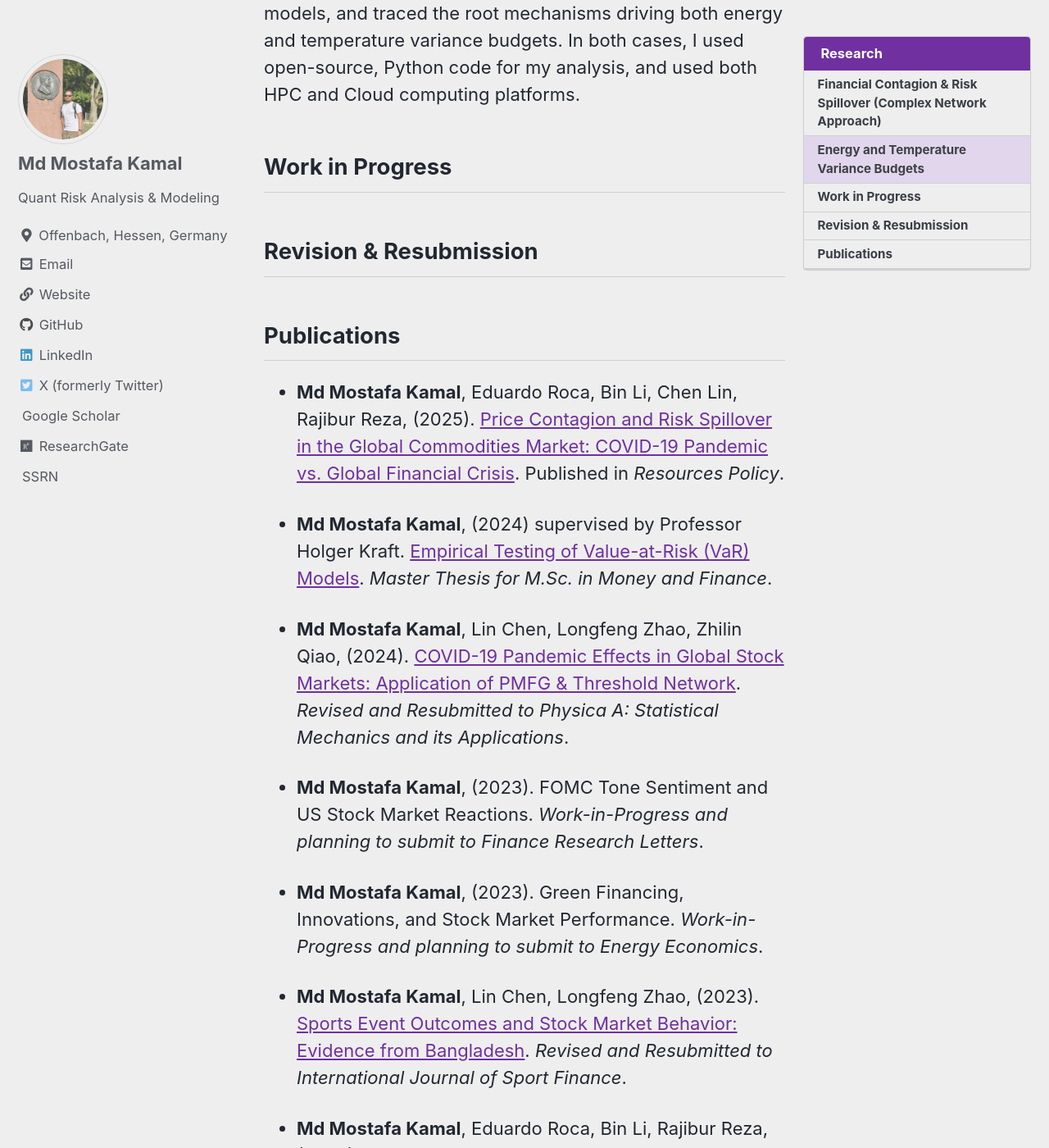
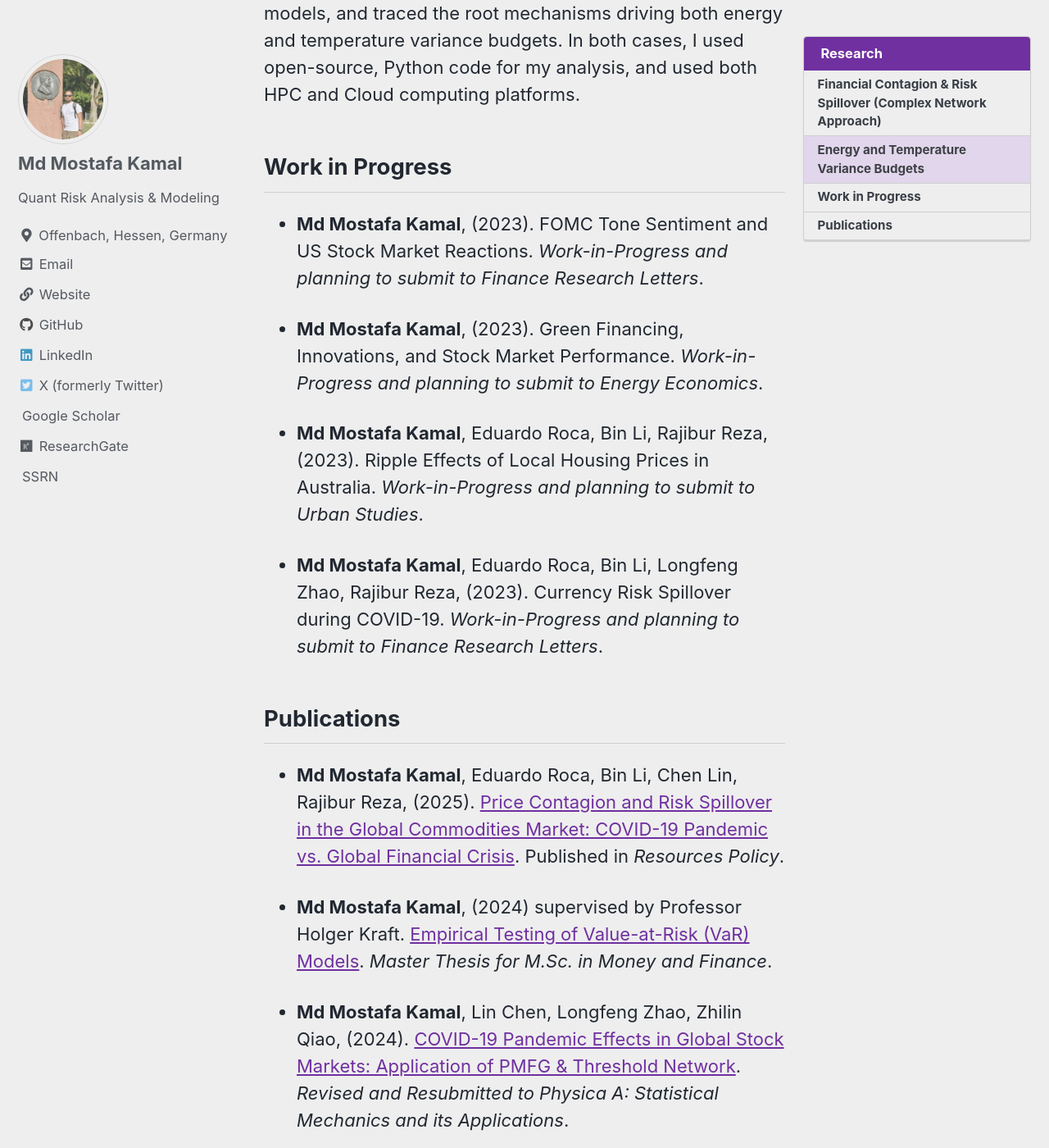
Before and after one commit to Mostafa-MMK/Mostafa-MMK.github.io, a Jekyll site: the page built from _pages/research.md, in a window 1280 px wide and 1400 px high, scrolled down 1271 px. Shown: the whole window at 82% size. Built offline with Jekyll 4.4.1, drawn with Linux system fonts in a browser that asks for light colours; cached includes are drawn as plain includes; a style sheet for code colours, icons or effects is not loaded; some of the changed text lies outside the part shown.

Commit message:
Update research.md

```diff
--- a/_pages/research.md
+++ b/_pages/research.md
@@ -27,9 +27,14 @@ During my PhD and Postdoc, I used a novel Fourier analysis technique to compute
 
 ## Work in Progress
 
+-  **Md Mostafa Kamal**, (2023). FOMC Tone Sentiment and US Stock Market Reactions. _Work-in-Progress and planning to submit to Finance Research Letters_.
 
+-  **Md Mostafa Kamal**, (2023). Green Financing, Innovations, and Stock Market Performance. _Work-in-Progress and planning to submit to Energy Economics_.
 
-## Revision & Resubmission
+-  **Md Mostafa Kamal**, Eduardo Roca, Bin Li, Rajibur Reza, (2023). Ripple Effects of Local Housing Prices in Australia. _Work-in-Progress and planning to submit to Urban Studies_.
+
+-  **Md Mostafa Kamal**, Eduardo Roca, Bin Li, Longfeng Zhao, Rajibur Reza, (2023). Currency Risk Spillover during COVID-19. _Work-in-Progress and planning to submit to Finance Research Letters_.
+
 
 ## Publications
 
```
Also changed, not shown: other parts of _pages/research.md (+0 -8 lines).
